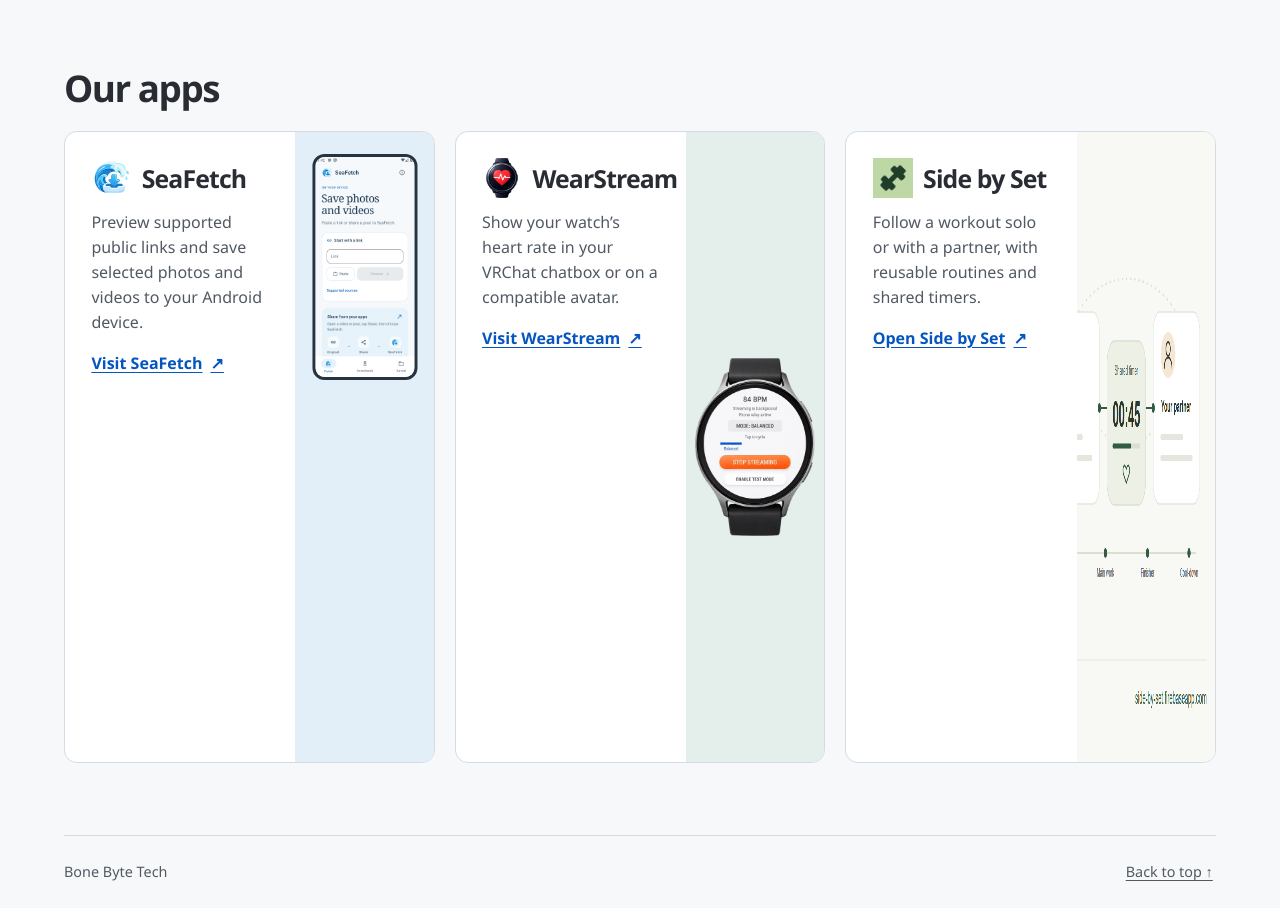
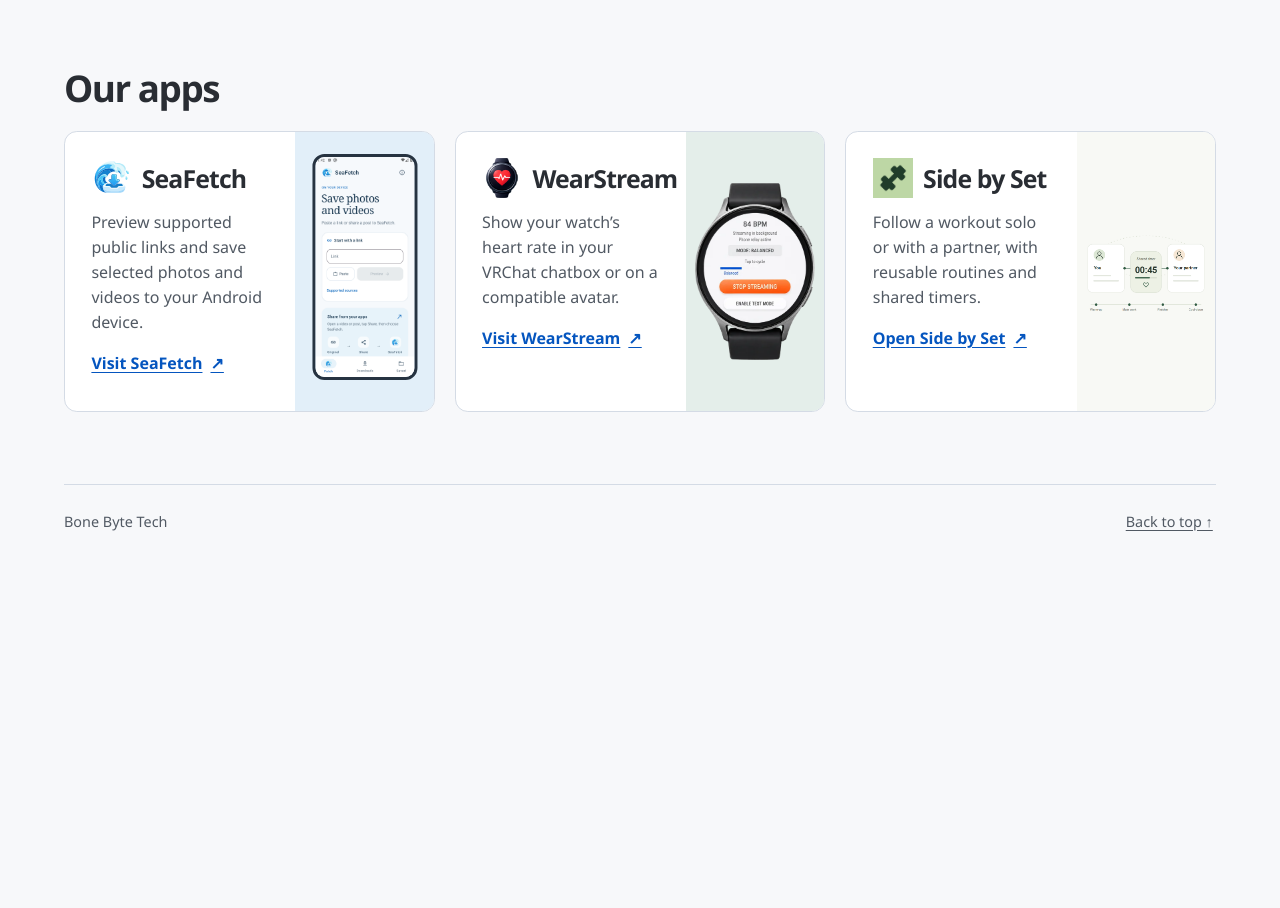
Before and after one commit to theskeletonboi/BoneByteTech, a plain HTML site: page index.html in a window 1280 px wide. Shown: the part 660-1568 px from the top of the page. After the commit the page ends 1217 px from the top, so only its background shows below. Drawn offline with Linux system fonts and the light colour scheme.

Commit message:
Keep Side by Set artwork in proportion

```diff
--- a/index.html
+++ b/index.html
@@ -59,7 +59,9 @@
             <a href="https://side-by-set.firebaseapp.com/">Open Side by Set <span aria-hidden="true">↗</span></a>
           </div>
           <div class="art workout-art">
-            <img src="assets/side-by-set-session.png" width="1200" height="630" alt="Illustration of two workout partners connected by a shared timer" loading="lazy" decoding="async">
+            <div class="workout-illustration">
+              <img src="assets/side-by-set-session.png" width="1200" height="630" alt="Illustration of two workout partners connected by a shared timer" loading="lazy" decoding="async">
+            </div>
           </div>
         </article>
       </div>
--- a/styles.css
+++ b/styles.css
@@ -54,8 +54,13 @@ img { display: block; max-width: 100%; }
 .sea-art img { position: absolute; width: min(76%, 9rem); height: auto; top: 1.4rem; left: 50%; transform: translateX(-50%); border: .2rem solid #263341; border-radius: .75rem; }
 .wear-art { display: grid; place-items: center; background: #e4eeea; }
 .wear-art img { width: 87%; max-height: 12rem; object-fit: contain; }
-.workout-art { display: grid; place-items: center; background: #eef1e8; }
-.workout-art img { width: 275%; max-width: none; justify-self: end; margin-right: -9%; }
+.workout-art { display: grid; place-items: center; background: #f8f9f5; }
+.workout-illustration { position: relative; width: min(95%, 14rem); aspect-ratio: 3 / 2; overflow: hidden; }
+/* Frame the workout diagram from the right side of the share card. */
+.workout-illustration img {
+  position: absolute; top: 50%; left: 50%; width: 230%; max-width: none; height: auto;
+  transform: translate(-73.5%, -46%);
+}
 .footer { border-top: 1px solid var(--line); padding-block: 1rem; color: var(--muted); font-size: .9rem; }
 @media (max-width: 63rem) {
   .hero { gap: 2rem; }
```
